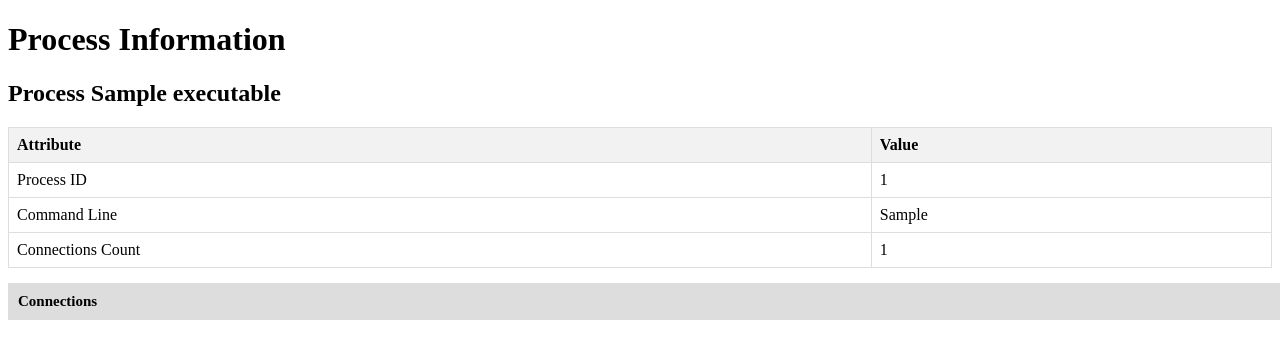
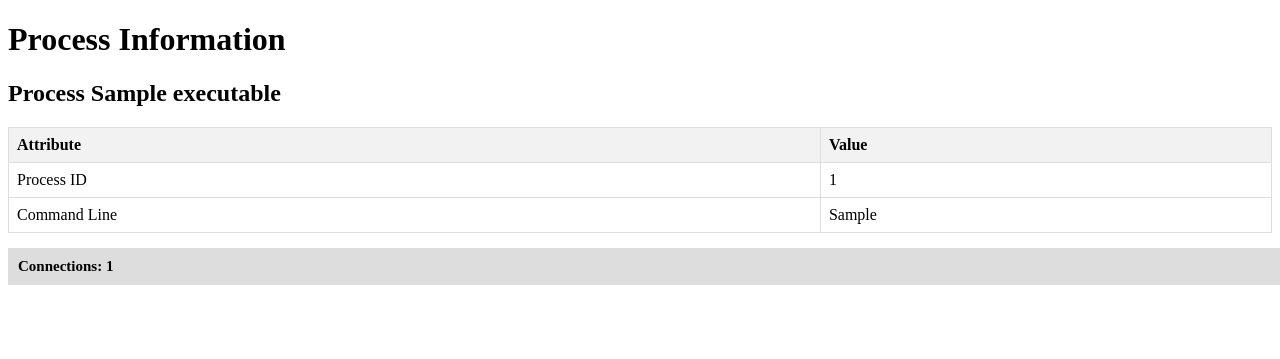
Before and after one commit to v-at-gh/flairs, a Flask app: template templates/index.html in a window 1280 px wide. Shown: the top 359 px of the page. Run offline with Flask 3, Linux system fonts and the light colour scheme; the template is opened without the code that fills it: most values are stand-ins (such as "Sample title", 1, 10 or a date in 2020).

Commit message:
format a little

```diff
--- a/templates/index.html
+++ b/templates/index.html
@@ -25,14 +25,10 @@
                     <td>Command Line</td>
                     <td>{{ entry.process.executable_with_args }}</td>
                 </tr>
-                <tr>
-                    <td>Connections Count</td>
-                    <td>{{ entry.connections_count }}</td>
-                </tr>
             </table>
 
             {% if entry.connections %}
-                <h3 class="collapsible">Connections</h3>
+                <h3 class="collapsible">Connections: {{ entry.connections_count }}</h3>
                 <div class="content">
                     <table>
                         <tr>
```
